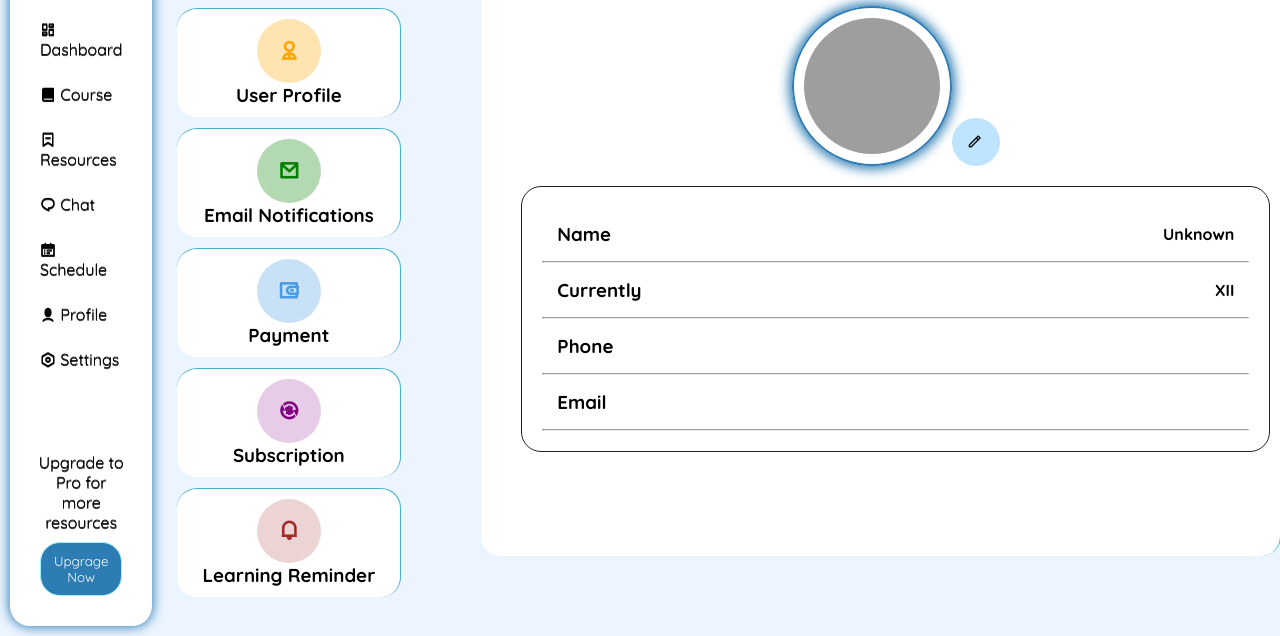
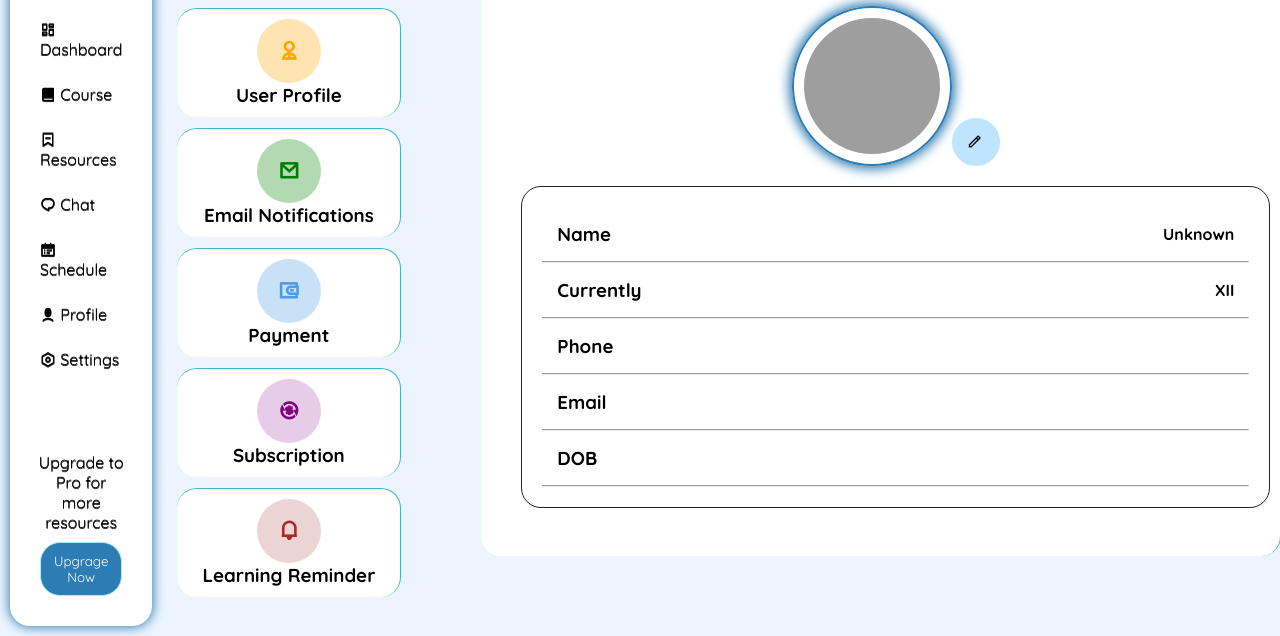
Before and after one commit to jimitnick/Online-Learning-Platform, a plain HTML site: page dashboard/settings/settings.html in a window 1280 px wide. Both pictures are taken after a click on the element "User Profile". Shown: the part 164-800 px from the top of the page. Drawn offline with nearby package versions, Linux system fonts and the light colour scheme; grey boxes are pictures that could not be loaded.

Commit message:
Added DOB field in Settings page

```diff
--- a/dashboard/settings/scriptSettings.js
+++ b/dashboard/settings/scriptSettings.js
@@ -105,5 +105,6 @@ for (var i =0;i<Dets.length;i++){
     if (Dets[i].username == currUser.username && Dets[i].passwd == currUser.passwd){
         document.querySelector(".mobile").textContent = Dets[i].phone;
         document.querySelector(".Class").textContent = Dets[i].class;
+        document.querySelector(".dob").textContent = Dets[i].dob;
     }
 }
--- a/dashboard/settings/settings.html
+++ b/dashboard/settings/settings.html
@@ -133,6 +133,11 @@
                                 <h4 class="email"></h4>
                             </div>
                             <hr>
+                            <div id="dob" style="display: flex;justify-content: space-between; align-items: center;width: 100%;">
+                                <h3>DOB</h3>
+                                <h4 class="dob"></h4>
+                            </div>
+                            <hr>
                         </div>
                     </div>
                 </div>
```
